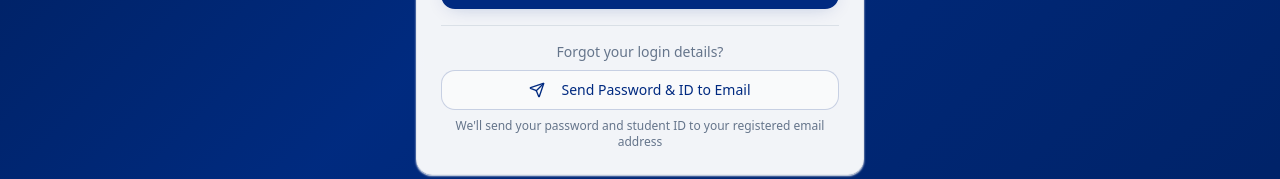
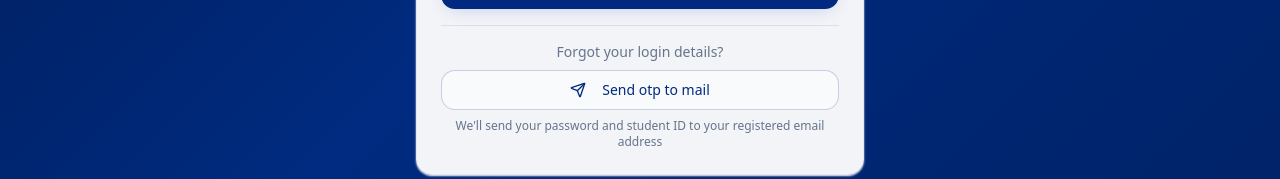
Before and after one commit to NikhilM344/NTExam-national-exam-hub, a React (Vite) app: page /login in a window 1280 px wide. Shown: the part 608-787 px from the top of the page. Built offline with nearby package versions, Linux system fonts and the light colour scheme.

Commit message:
Update button text
Update the text of the "Send Password & ID to Email" button to "Send OTP to Mail" on the login page.

```diff
--- a/src/pages/Login.tsx
+++ b/src/pages/Login.tsx
@@ -173,7 +173,7 @@ const Login = () => {
                     </p>
                     <Button type="button" variant="outline" onClick={handlePasswordReset} className="w-full border-primary/20 text-primary hover:bg-primary/10">
                       <Send className="w-4 h-4 mr-2" />
-                      Send Password & ID to Email
+                      Send otp to mail
                     </Button>
                     <p className="text-xs text-muted-foreground">
                       We'll send your password and student ID to your registered email address
```
